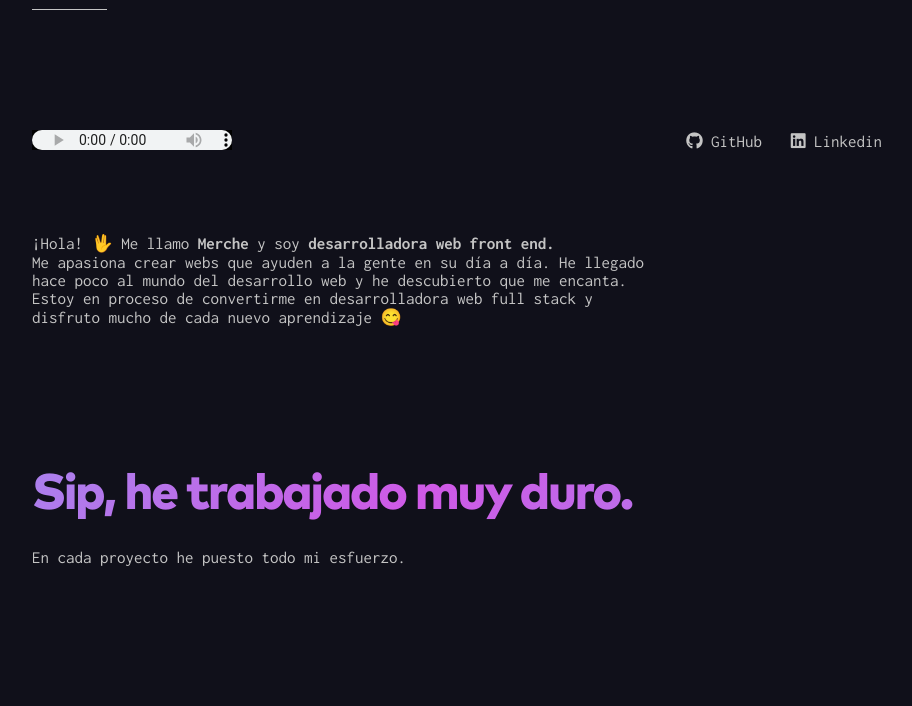
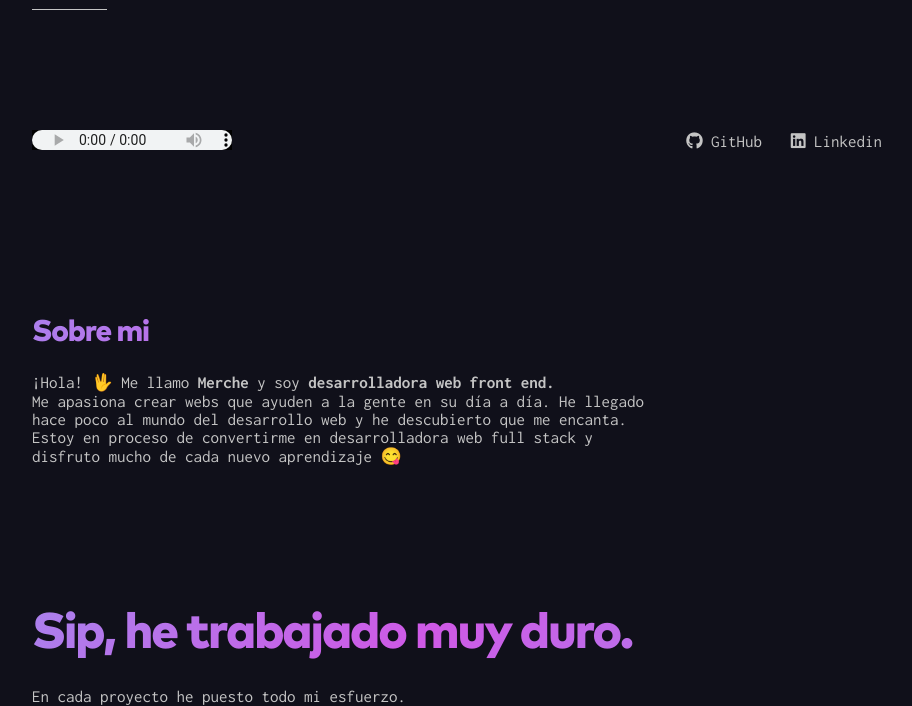
Before and after one commit to Merche-gas/Portfolio, a PHP site: page / in a window 1280 px wide. Shown: the part 587-1293 px from the top of the page, without its empty margins (183-1095 px from the left). Run offline with PHP 8.4, Linux system fonts and the light colour scheme; some libraries are stand-ins or nearby versions.

Commit message:
Terminando

```diff
--- a/componentes/menu.html
+++ b/componentes/menu.html
@@ -23,10 +23,23 @@
 </div>
 <div class="menuMovil">
     <div class="menuMovil__wrapper">
-        <div class="menuMovil__arriba">
+        <div class="menuMovil__div">
+            <div class="menuMovil__izda">
+                <p>¿Qué me mueve?</p>
+                <div>
+                    <a href="#about" target ="_blank" rel="noopener noreferrer" class="menuMovil__a"> Sobre mí </a>
+                </div>
+            </div>
+            <div class="menuMovil__dcha">
+                <p>¿Quieres ver mi trabajo?</p>
+                <a href="#seccionProyectos" rel="noopener noreferrer" class="menuMovil__a">Proyectos</a>
+            </div>
+
+        </div>
+        <div class="menuMovil__div">
             <div class="menuMovil__izda">
                 <p>¿Quieres hablar?</p>
-                <a href="mailto:merchegas75@gmail.com" target="blank" rel="noopener noreferrer" class="menuMovil__a">Envíame un email</a>
+                <a href="mailto:&#x6d;&#x65;&#x72;&#x63;&#x68;&#x65;&#x67;&#x61;&#x73;&#x37;&#x35;&#x40;&#x67;&#x6d;&#x61;&#x69;&#x6c;&#x2e;&#x63;&#x6f;&#x6d;" target="blank" rel="noopener noreferrer" class="menuMovil__a">Envíame un email</a>
                 </div>
             <div class="menuMovil__dcha">
                 <p>Encuéntrame en:</p>
@@ -35,36 +48,7 @@
                     <a href="https://www.linkedin.com/in/mercedes-gasca-3804296b/" target="_blank" rel="noopener noreferrer" class="menuMovil__a"> <i class="fa-brands fa-linkedin"></i> Linkedin</a>
                 </div>
             </div>
-        </div>
-        <div class="menuMovil__abajo">
-            <h3 class="menuMovil__h3">Proyectos</h3>
-            <div class="menuMovil__proyectos">
-                <a href="" class="menuMovil__proyecto">
-                    <img src="img/fantic.png" alt="Fantic" class="menuMovil__img" loading="lazy">
-                    <div class="overflow">
-                    </div>
-                    <h3 class="overflow__h3">Fantic</h3>
-                </a>
 
-                <a href="" class="menuMovil__proyecto">
-                    <img src="img/apple.png" alt="Apple" class="menuMovil__img" loading="lazy">
-                    <div class="overflow">
-                    </div>
-                    <h3 class="overflow__h3">Apple</h3>
-                </a>
-                <a href="" class="menuMovil__proyecto">
-                    <img src="img/pixar.png" alt="Pixar" class="menuMovil__img" loading="lazy">
-                    <div class="overflow">
-                    </div>
-                    <h3 class="overflow__h3">Pixar</h3>
-                </a>
-                <a href="" class="menuMovil__proyecto">
-                    <img src="img/restaurante.png" alt="Pesto" class="menuMovil__img" loading="lazy">
-                    <div class="overflow">
-                    </div>
-                    <h3 class="overflow__h3">Pesto</h3>
-                </a>
-            </div>
         </div>
     </div>
 </div>
--- a/index.php
+++ b/index.php
@@ -11,8 +11,10 @@
     <?php include "componentes/menu.html"; ?>
 
     <main class = "contenedor" >
-
-        <p class="contenedor__p">¡Hola! 🖖 Me llamo <strong>Merche</strong>  y soy <strong>desarrolladora web front end.</strong>  <br> Me apasiona crear webs que ayuden a la gente en su día a día. He llegado <br> hace poco al mundo del desarrollo web y he descubierto que me encanta. <br> Estoy en proceso de convertirme en desarrolladora web full stack y <br> disfruto mucho de cada nuevo aprendizaje 😋 </p>
+        <section class="contenedor__about" id="about">
+            <h3 class="contenedor__h3" >Sobre mi</h3>
+            <p class="contenedor__p" >¡Hola! 🖖 Me llamo <strong>Merche</strong>  y soy <strong>desarrolladora web front end.</strong>  <br> Me apasiona crear webs que ayuden a la gente en su día a día. He llegado <br> hace poco al mundo del desarrollo web y he descubierto que me encanta. <br> Estoy en proceso de convertirme en desarrolladora web full stack y <br> disfruto mucho de cada nuevo aprendizaje 😋 </p>
+        </section>
 
         <section class="proyectos" id="seccionProyectos">
             <h1 class="proyectos__h1 animado">Sip, he trabajado muy duro. </h1>
@@ -143,7 +145,7 @@
         </div>
         <section class="contacto">
             <h3 class="contacto__h3">Contacto</h3>
-            <p class="contacto__p">Gracias por llegar hasta aquí. Espero que mi portfolio te haya gustado. Si quieres contactar conmigo puedes enviarme un <a href="mailto:merchegas75@gmail.com" target="blank" rel="noopener noreferrer" class="contacto__a"> ✉️ a merchegas75@gmail.com</a>  y hablamos.</p>
+            <p class="contacto__p">Gracias por llegar hasta aquí. Espero que mi portfolio te haya gustado. Si quieres contactar conmigo puedes enviarme un ✉️ a <a href="mailto:merchegas75@gmail.com" target="blank" rel="noopener noreferrer" class="contacto__a"> merchegas75@gmail.com</a>  y hablamos.</p>
 
             <h3 class="contacto__h3">Redes Sociales</h3>
             <div class="media__right">
--- a/style.css
+++ b/style.css
@@ -547,7 +552,7 @@
   -ms-flex-wrap: wrap;
       flex-wrap: wrap;
   margin: auto;
-  padding: 8rem 0;
+  padding: 8rem 0 0;
 }
 .media audio {
   background-color: black;
@@ -687,15 +692,40 @@ ul {
   margin: auto;
   color: #c4c4c4;
 }
-.contenedor__p {
+.contenedor__about {
+  padding-top: 15rem;
   -webkit-transform: translateX(10%) translateY(10%);
           transform: translateX(10%) translateY(10%);
   -webkit-transition: all 1s ease;
   transition: all 1s ease;
 }
-.contenedor__p.active {
+.contenedor__about.active {
   -webkit-transform: translateX(0%) translateY(0%);
           transform: translateX(0%) translateY(0%);
+}
+.contenedor__h3 {
+  font-family: "MarkPro";
+  font-size: 3rem;
+  letter-spacing: -0.04em;
+  -webkit-animation: gradient 30s ease infinite;
+          animation: gradient 30s ease infinite;
+  background: linear-gradient(-45deg, #6bc5f8, #cf59e6, #6bc5f8, #cf59e6);
+  background-size: 400%;
+  -webkit-background-clip: text;
+  background-clip: text;
+  -webkit-text-fill-color: transparent;
+  margin-bottom: 2rem;
+}
+@keyframes gradient {
+  0% {
+    background-position: 0 50%;
+  }
+  50% {
+    background-position: 100% 50%;
+  }
+  100% {
+    background-position: 0 50%;
+  }
 }
 
 .proyectos {
--- a/style.scss
+++ b/style.scss
@@ -59,13 +59,34 @@ ul {
     max-width: 85rem;
     margin: auto;
     color: $gristexto;
-    &__p{
+
+    &__about{
+        padding-top: 15rem;
         transform: translateX(10%) translateY(10%);
         transition: all 1s ease;
         &.active{
             transform: translateX(0%) translateY(0%);
         }
     }
+    &__h3{
+        font-family: 'MarkPro';
+        font-size: 3rem;
+        letter-spacing: -.04em;
+        animation: gradient 30s ease infinite;
+        background: linear-gradient(-45deg,#6bc5f8,#cf59e6,#6bc5f8,#cf59e6);
+        background-size: 400%;
+        -webkit-background-clip: text;
+                background-clip: text;
+        -webkit-text-fill-color: transparent;
+        margin-bottom: 2rem;
+
+    }
+    @keyframes gradient {
+        0% { background-position: 0 50% }
+        50% { background-position: 100% 50% }
+        100% { background-position: 0 50% }
+    }
+
 }
 .proyectos{
    padding-top: 12rem;
@@ -461,5 +482,8 @@ ul {
     }
     &__a{
         color: $gristexto;
+        &:hover{
+            color: $rosa
+        }
     }
 }
```
Also changed, not shown: other parts of style.css (+16 -8 lines), js/scripts-dist.js (+1 -1 lines), js/scripts.js (+12 -1 lines), scss/_menu.scss (+9 -7 lines).
